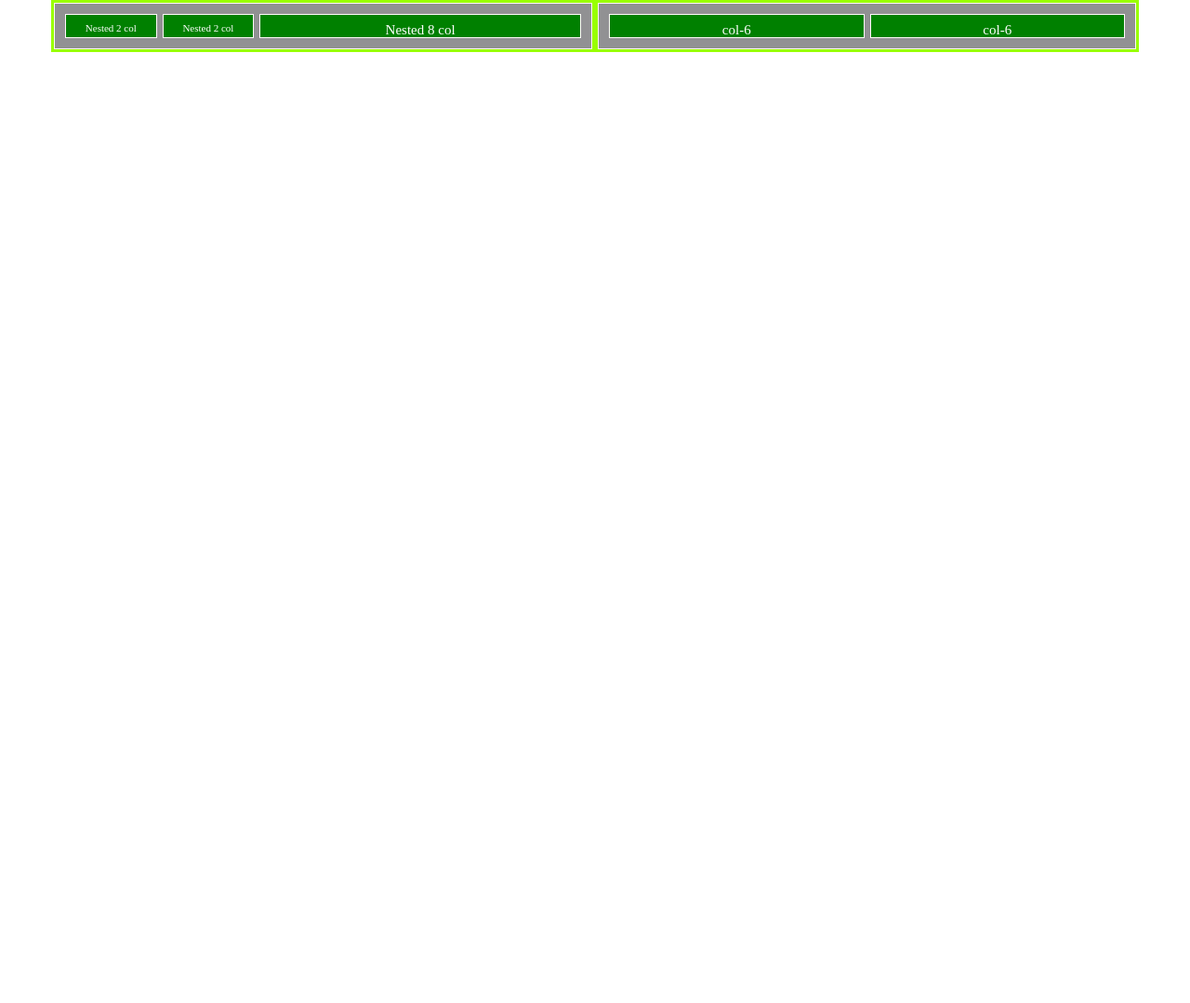
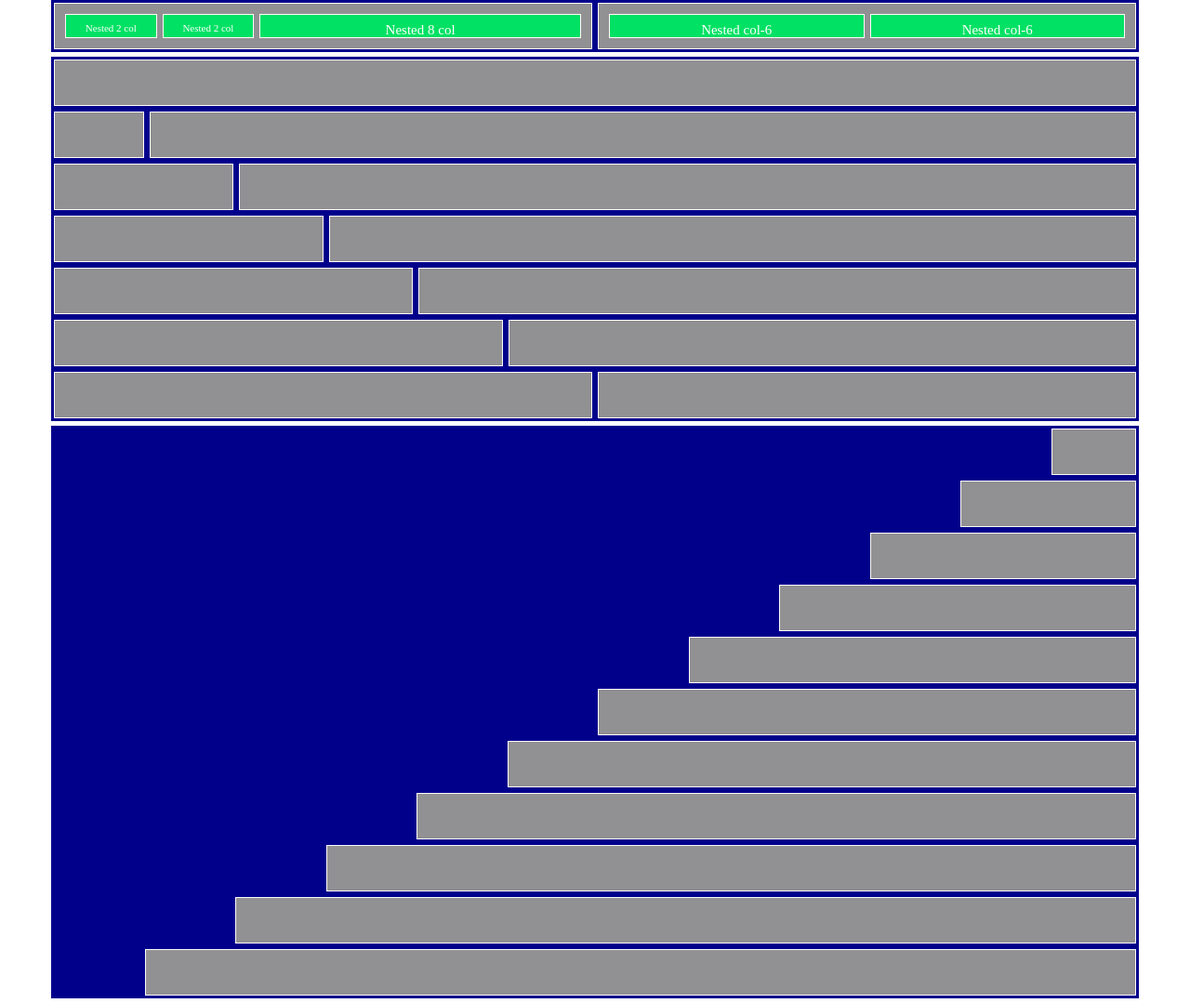
Before and after one commit to GiuseppeDalessio7/html-css-12bool, a plain HTML site: page index.html in a window 1280 px wide. Shown: the part 312-1391 px from the top of the page at 93% size. Before the commit the page ends 800 px from the top, so only its background shows below. Drawn offline with Linux system fonts and the light colour scheme.

Commit message:
Finish ex

```diff
--- a/assets/style/12bool.css
+++ b/assets/style/12bool.css
@@ -8,7 +8,7 @@
 [class^='col-'] {
     background-color:#919193;
     height: 50px;
-    color: gold;
+    color: burlywood;
     width: 100%;
     text-align: center;
     padding: 0.5rem;
@@ -65,3 +65,53 @@
 .col-12{
     width: 100%
 }
+
+.offset-1{
+    margin-left: calc(100% / 12 * 1);
+}
+
+
+.offset-2{
+    margin-left: calc(100% /12 * 2);
+}
+
+
+.offset-3{
+    margin-left: calc(100% / 12 * 3);
+}
+
+.offset-4{
+    margin-left: calc(100% / 12 * 4);
+}
+
+.offset-5{
+    margin-left: calc(100% / 12 * 5);
+}
+
+.offset-6{
+    margin-left: calc(100% / 12 * 6);
+}
+
+.offset-7{
+    margin-left: calc(100% / 12 * 7);
+}
+
+.offset-8{
+    margin-left: calc(100% / 12 * 8);
+}
+
+.offset-9{
+    margin-left: calc(100% / 12 * 9);
+}
+
+.offset-10{
+    margin-left: calc(100% / 12 * 10);
+}
+
+.offset-11{
+    margin-left: calc(100% / 12 * 11);
+}
+
+.offset-12{
+    margin-left: 100%
+}
--- a/assets/style/style.css
+++ b/assets/style/style.css
@@ -7,7 +7,7 @@
 .container{
     width: 1170px;
     margin: 5px auto;
-    background-color: rgb(153, 255, 0);
+    background-color: darkblue;
 }
 
 .d-flex{
@@ -28,7 +28,7 @@
 
 .col-6 > .col-2{
     width: calc(100% / 12 * 2 + 1rem);
-    background-color: green;
+    background-color: #01e164;
     color: white;
     font-size: 11px;
     text-align: center;
@@ -37,7 +37,7 @@
 
 .col-6 [class^='col-8']{
     width: calc(100% / 12 * 8 + 1rem);
-    background-color: green;
+    background-color: #01e164;
     color: white;
     font-size: 15px;
     text-align: center;
@@ -47,10 +47,14 @@
 
 .col-6 > .col-6{
     width: calc(100% / 12 * 6 + 1rem);
-    background-color: green;
+    background-color: #01e164;
     color: white;
     font-size: 15px;
     text-align: center;
     height: 80%;
 
 }
+
+.mb-1{
+    margin-bottom: 1rem;
+}
--- a/index.html
+++ b/index.html
@@ -51,7 +51,6 @@
                 <div class="col-1">Col1</div>
             </div>
 
-
             <div class="row d-flex">
                 <div class="col-6 d-flex align-items-center">
                     <div class="col-2">Nested 2 col</div>
@@ -59,9 +58,104 @@
                     <div class="col-8">Nested 8 col</div>
                 </div>
                 <div class="col-6 d-flex align-items-center">
-                    <div class="col-6">col-6</div>
-                    <div class="col-6">col-6</div>
+                    <div class="col-6">Nested col-6</div>
+                    <div class="col-6">Nested col-6</div>
+                </div>
+            </div>
 
+        </div>
+
+        <div class="container">
+
+            <div class="row d-flex">
+                <div class="col-12"></div>
+            </div>
+
+            <div class="row d-flex">
+                <div class="col-1"></div>
+                <div class="col-11"></div>
+            </div>
+
+            <div class="row d-flex">
+                <div class="col-2"></div>
+                <div class="col-10"></div>
+            </div>
+
+            <div class="row d-flex">
+                <div class="col-3"></div>
+                <div class="col-9"></div>
+            </div>
+
+            <div class="row d-flex">
+                <div class="col-4"></div>
+                <div class="col-8"></div>
+            </div>
+
+            <div class="row d-flex">
+                <div class="col-5"></div>
+                <div class="col-7"></div>
+            </div>
+
+            <div class="row d-flex">
+                <div class="col-6"></div>
+                <div class="col-6"></div>
+            </div>
+        </div>
+
+        <div class="container">
+            <div class="row d-flex">
+                <div class="offset-11"></div>
+                <div class="col-1"></div>
+            </div>
+
+            <div class="row d-flex">
+                <div class="offset-10"></div>
+                <div class="col-2"></div>
+            </div>
+
+            <div class="row d-flex">
+                <div class="offset-9"></div>
+                <div class="col-3"></div>
+            </div>
+
+            <div class="row d-flex">
+                <div class="offset-8"></div>
+                <div class="col-4"></div>
+            </div>
+
+            <div class="row d-flex">
+                <div class="offset-7"></div>
+                <div class="col-5"></div>
+            </div>
+
+            <div class="row d-flex">
+                <div class="offset-6"></div>
+                <div class="col-6"></div>
+            </div>
+
+            <div class="row d-flex">
+                <div class="offset-5"></div>
+                <div class="col-7"></div>
+            </div>
+
+            <div class="row d-flex">
+                <div class="offset-4"></div>
+                <div class="col-8"></div>
+            </div>
+
+            <div class="row d-flex">
+                <div class="offset-3"></div>
+                <div class="col-9"></div>
+            </div>
+
+            <div class="row d-flex">
+                <div class="offset-2"></div>
+                <div class="col-10"></div>
+            </div>
+
+            <div class="row d-flex">
+                <div class="offset-1"></div>
+                <div class="col-11"></div>
             </div>
 
         </div>
```
Lines whose indentation alone changed are shown as unchanged.
